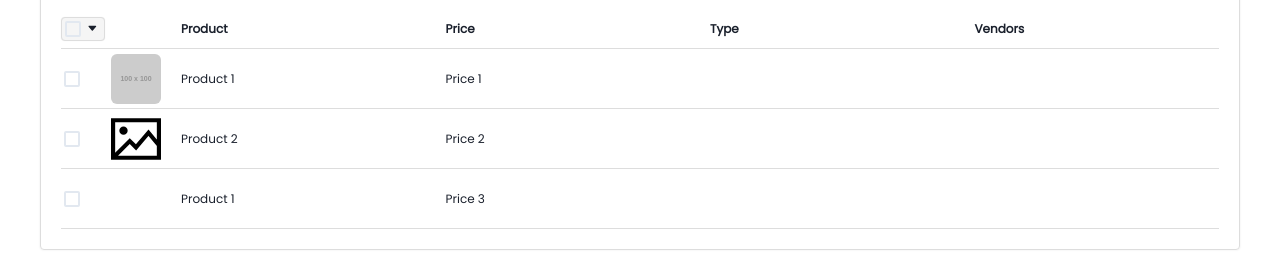
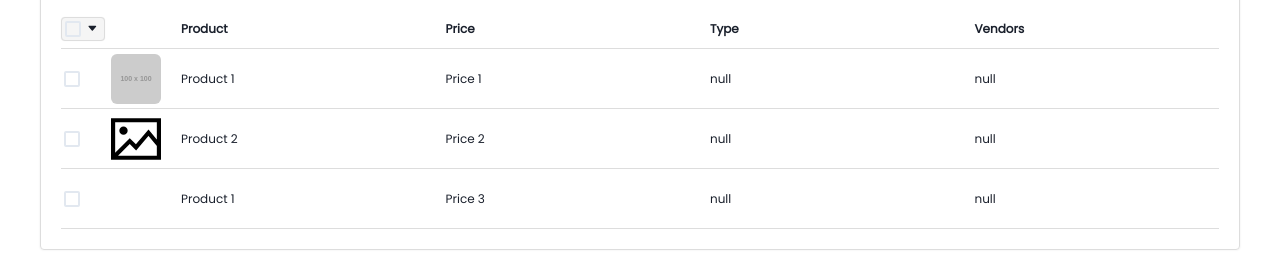
Before and after one commit to chineduogada/sr-react-dev-fulfil-exercise, a Next.js app: page / in a window 1280 px wide. Shown: the part 240-498 px from the top of the page. Built offline with nearby package versions, Linux system fonts and the light colour scheme.

Commit message:
feat(DataTable): add `null` to empty row cells
Refs: #1

```diff
--- a/components/DataTable/DataTable.tsx
+++ b/components/DataTable/DataTable.tsx
@@ -133,7 +133,7 @@ const DataTable: React.FC<DataTableProps> = ({ columns, rows }) => {
                   key={`${row.id}--${id}`}
                   data-testid={`data-table-row-cell`}
                 >
-                  <Text fontSize="xs">{row[id]}</Text>
+                  <Text fontSize="xs">{row[id] || "null"}</Text>
                 </Box>
               ))}
             </Grid>
```
Also changed, not shown: 1 other file (tests, documents, lock files or other folders).
